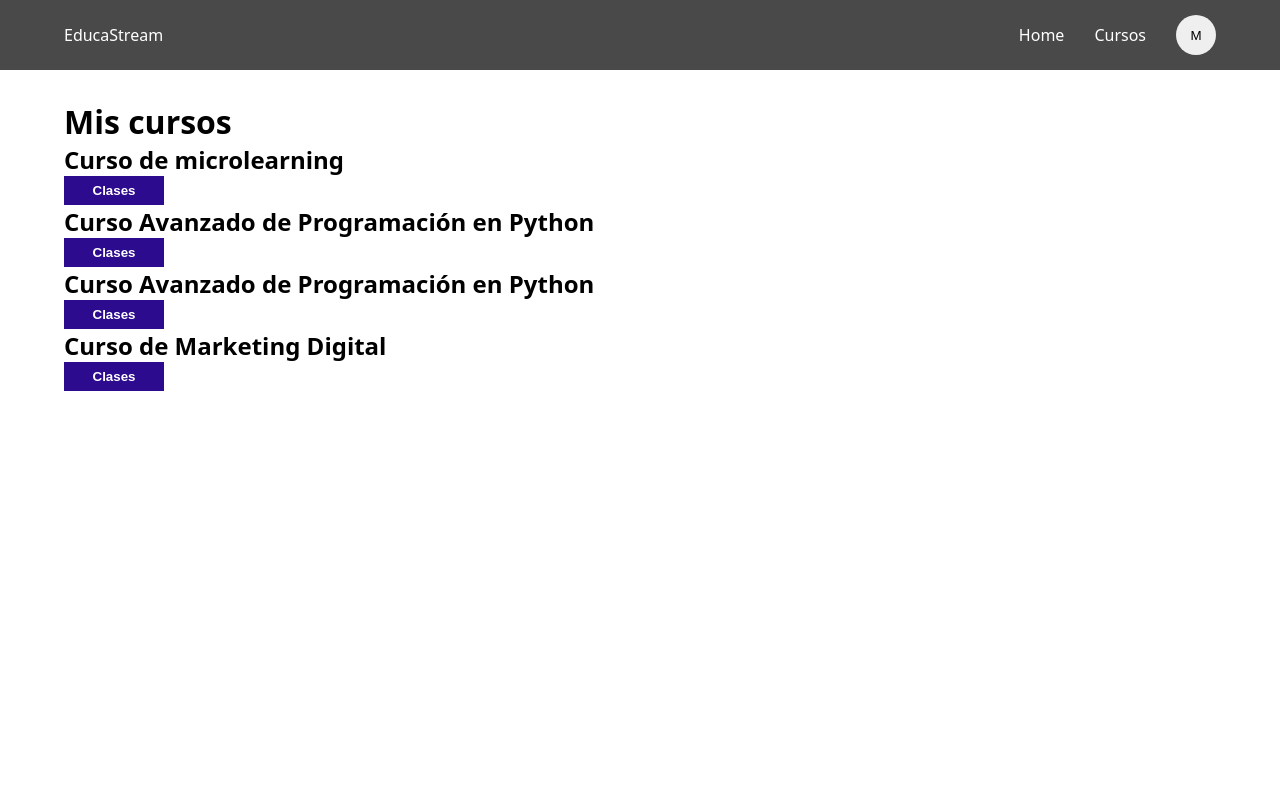
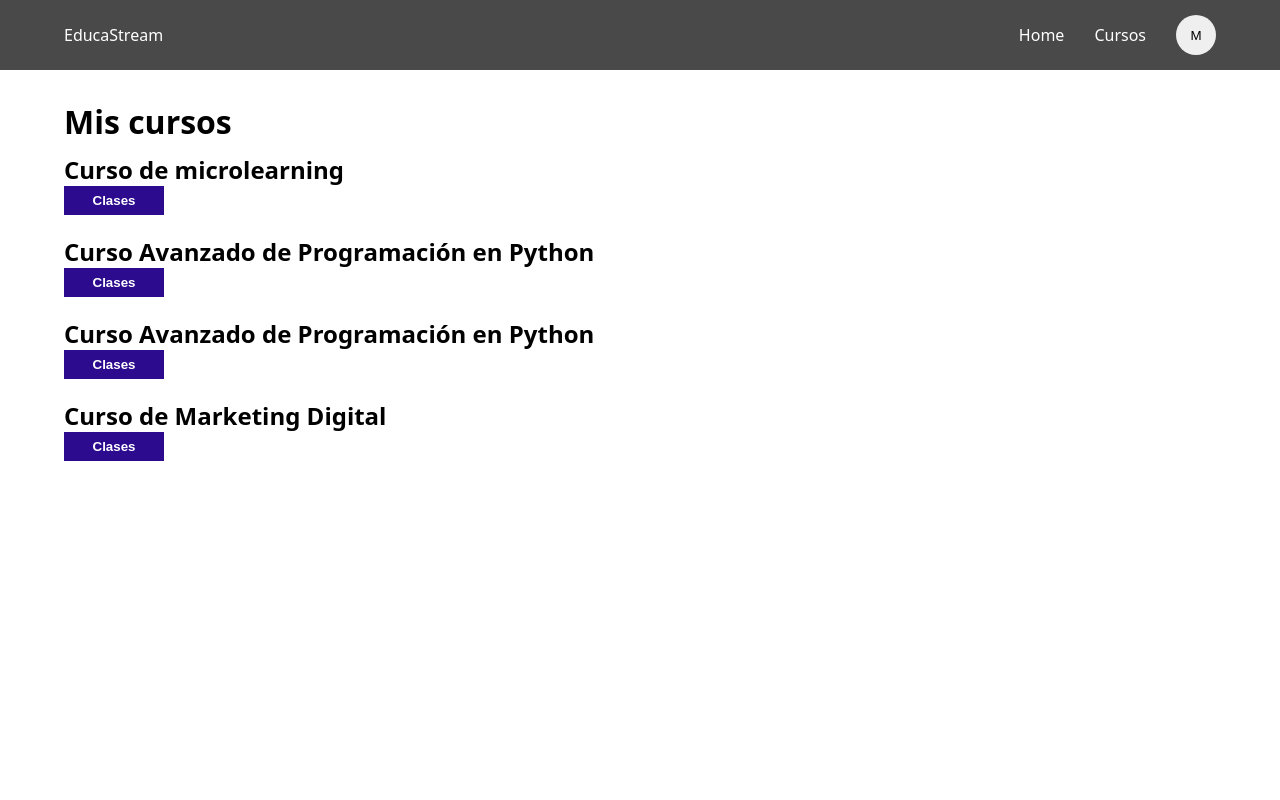
Before and after one commit to FacundoLizardo/PF-Henry, a React (Vite) app in the folder client/: page /student in a window 1280 px wide. Shown: the top 800 px of the page. Built offline with nearby package versions, Linux system fonts and the light colour scheme; no server answers.

Commit message:
Arreglos estilos generales

```diff
--- a/client/src/App.jsx
+++ b/client/src/App.jsx
@@ -35,18 +35,18 @@ function App() {
         {location.pathname === "/login" ? "" : <NavBar />}
         <Routes>
           <Route path="/" element={<Layout />} />
-          <Route path="/courses" element={<Courses />} />
+          <Route path="/courses/" element={<Courses />} />
           <Route path="/detailCourse/:id" element={<DetailCourse />} />
-          <Route path="/student" element={<Student />} />
+          <Route path="/student/" element={<Student />} />
           <Route path="/student/classList/:courseId" element={<ClassList />} />
           <Route
             path="/student/classList/lecture/:lessonId"
             element={<Lecture />}
           />
-          <Route path="/instructor" element={<Instructor />} />
+          <Route path="/instructor/" element={<Instructor />} />
           <Route path="/instructor/form" element={<Form />} />
-          <Route path="/config" element={<Config />} />
-          <Route path="/login" element={<Login />} />
+          <Route path="/config/" element={<Config />} />
+          <Route path="/login/" element={<Login />} />
           <Route path="*"></Route>
         </Routes>
         {shouldShowFooter() && <Footer />}
--- a/client/src/Components/Footer/Footer.module.css
+++ b/client/src/Components/Footer/Footer.module.css
@@ -27,7 +27,6 @@
 
 .sbFooterLinksDiv{
   width: 150px;
-  margin: 1rem;
   display: flex;
   justify-content: flex-start;
   flex-direction: column;
--- a/client/src/utils/data.js
+++ b/client/src/utils/data.js
@@ -32,7 +32,7 @@ export const listCourses = [
                 image:
                     "https://example.com/lesson1.jpg",
                 video_url:
-                    "https://example.com/lesson1.mp4",
+                    "https://www.youtube.com/watch?v=eDt4bzeSd7w",
                 duration: 15,
                 sequence_order: 1,
                 created_at: "20-12-2023 15:45hs",
@@ -46,7 +46,7 @@ export const listCourses = [
                 image:
                     "https://example.com/lesson2.jpg",
                 video_url:
-                    "https://example.com/lesson2.mp4",
+                    "https://www.youtube.com/watch?v=eDt4bzeSd7w",
                 duration: 20,
                 sequence_order: 2,
                 created_at: "20-12-2023 15:45hs",
@@ -60,7 +60,7 @@ export const listCourses = [
                 image:
                     "https://example.com/lesson3.jpg",
                 video_url:
-                    "https://example.com/lesson3.mp4",
+                    "https://www.youtube.com/watch?v=eDt4bzeSd7w",
                 duration: 25,
                 sequence_order: 3,
                 created_at: "20-12-2023 15:45hs",
@@ -74,7 +74,7 @@ export const listCourses = [
                 image:
                     "https://example.com/lesson4.jpg",
                 video_url:
-                    "https://example.com/lesson4.mp4",
+                    "https://www.youtube.com/watch?v=eDt4bzeSd7w",
                 duration: 18,
                 sequence_order: 4,
                 created_at: "20-12-2023 15:45hs",
@@ -110,7 +110,7 @@ export const listCourses = [
                 "description": "Conoce los conceptos básicos de Python y cómo configurar tu entorno de desarrollo.",
                 "course_id": "d1a12e5a-62f3-4f7e-9e67-19d8a5abf63e",
                 "image": "https://example.com/python_intro.jpg",
-                "video_url": "https://example.com/python_intro.mp4",
+                "video_url": "https://www.youtube.com/watch?v=eDt4bzeSd7w",
                 "duration": 20,
                 "sequence_order": 1,
                 "created_at": "25-02-2023 10:30hs",
@@ -122,7 +122,7 @@ export const listCourses = [
                 "description": "Aprende a usar condicionales y bucles en Python para controlar el flujo de tu programa.",
                 "course_id": "d1a12e5a-62f3-4f7e-9e67-19d8a5abf63e",
                 "image": "https://example.com/python_control.jpg",
-                "video_url": "https://example.com/python_control.mp4",
+                "video_url": "https://www.youtube.com/watch?v=eDt4bzeSd7w",
                 "duration": 25,
                 "sequence_order": 2,
                 "created_at": "25-02-2023 10:30hs",
@@ -134,7 +134,7 @@ export const listCourses = [
                 "description": "Descubre los principios de la programación orientada a objetos y cómo aplicarlos en Python.",
                 "course_id": "d1a12e5a-62f3-4f7e-9e67-19d8a5abf63e",
                 "image": "https://example.com/python_oop.jpg",
-                "video_url": "https://example.com/python_oop.mp4",
+                "video_url": "https://www.youtube.com/watch?v=eDt4bzeSd7w",
                 "duration": 30,
                 "sequence_order": 3,
                 "created_at": "25-02-2023 10:30hs",
@@ -146,7 +146,7 @@ export const listCourses = [
                 "description": "Aprende a crear aplicaciones web con el framework Flask y despliega tus proyectos en línea.",
                 "course_id": "d1a12e5a-62f3-4f7e-9e67-19d8a5abf63e",
                 "image": "https://example.com/flask_web.jpg",
-                "video_url": "https://example.com/flask_web.mp4",
+                "video_url": "https://www.youtube.com/watch?v=eDt4bzeSd7w",
                 "duration": 28,
                 "sequence_order": 4,
                 "created_at": "25-02-2023 10:30hs",
@@ -183,7 +183,7 @@ export const listCourses = [
                 "description": "Conoce los conceptos básicos de Python y cómo configurar tu entorno de desarrollo.",
                 "course_id": "d1a12e5a-62f3-4f7e-9e67-19d8a5abf63e",
                 "image": "https://example.com/python_intro.jpg",
-                "video_url": "https://example.com/python_intro.mp4",
+                "video_url": "https://www.youtube.com/watch?v=eDt4bzeSd7w",
                 "duration": 20,
                 "sequence_order": 1,
                 "created_at": "25-02-2023 10:30hs",
@@ -195,7 +195,7 @@ export const listCourses = [
                 "description": "Aprende a usar condicionales y bucles en Python para controlar el flujo de tu programa.",
                 "course_id": "d1a12e5a-62f3-4f7e-9e67-19d8a5abf63e",
                 "image": "https://example.com/python_control.jpg",
-                "video_url": "https://example.com/python_control.mp4",
+                "video_url": "https://www.youtube.com/watch?v=eDt4bzeSd7w",
                 "duration": 25,
                 "sequence_order": 2,
                 "created_at": "25-02-2023 10:30hs",
@@ -207,7 +207,7 @@ export const listCourses = [
                 "description": "Descubre los principios de la programación orientada a objetos y cómo aplicarlos en Python.",
                 "course_id": "d1a12e5a-62f3-4f7e-9e67-19d8a5abf63e",
                 "image": "https://example.com/python_oop.jpg",
-                "video_url": "https://example.com/python_oop.mp4",
+                "video_url": "https://www.youtube.com/watch?v=eDt4bzeSd7w",
                 "duration": 30,
                 "sequence_order": 3,
                 "created_at": "25-02-2023 10:30hs",
@@ -219,7 +219,7 @@ export const listCourses = [
                 "description": "Aprende a crear aplicaciones web con el framework Flask y despliega tus proyectos en línea.",
                 "course_id": "d1a12e5a-62f3-4f7e-9e67-19d8a5abf63e",
                 "image": "https://example.com/flask_web.jpg",
-                "video_url": "https://example.com/flask_web.mp4",
+                "video_url": "https://www.youtube.com/watch?v=eDt4bzeSd7w",
                 "duration": 28,
                 "sequence_order": 4,
                 "created_at": "25-02-2023 10:30hs",
--- a/client/src/views/Form/Form.jsx
+++ b/client/src/views/Form/Form.jsx
@@ -5,6 +5,7 @@ import { storage } from "../../firebase/firebase";
 import style from "./Form.module.css";
 import { ref, uploadBytes, getDownloadURL } from "firebase/storage";
 import { useNavigate } from "react-router-dom";
+import Button from "../../Components/Button/Button";
 
 const Form = () => {
 	const navigate = useNavigate();
@@ -97,9 +98,8 @@ const Form = () => {
 					</div>
 				</div>
 				<div className={style.modal__footer}>
-					<button className={style.button} onClick={() => onSubmit(course)}>
-						Create project
-					</button>
+					<Button text={"Crear curso"} className={style.button} onClick={() => onSubmit(course)} />
+
 				</div>
 			</div>
 		</div>
--- a/client/src/views/Instructor/Instructor.jsx
+++ b/client/src/views/Instructor/Instructor.jsx
@@ -1,14 +1,20 @@
+import { useNavigate } from "react-router-dom";
 import Styles from "./Instructor.module.css";
-import { Link } from "react-router-dom";
+import Button from "../../Components/Button/Button";
+
 const Instructor = () => {
-	return (
-		<div className={Styles.instructorContainer}>
-			<div>Hola soy instructor</div>
-			<Link to="/instructor/form">
-				<button>Crear nuevo curso</button>
-			</Link>
-		</div>
-	);
+  const navigate = useNavigate();
+
+  const handleNavigate = () => {
+    navigate("./form/");
+  };
+
+  return (
+    <div className={Styles.instructorContainer}>
+      <div>Instructor</div>
+      <Button text={"Crear nuevo curso"} onClick={handleNavigate} />
+    </div>
+  );
 };
 
 export default Instructor;
--- a/client/src/views/ListClass/ClassList.jsx
+++ b/client/src/views/ListClass/ClassList.jsx
@@ -29,7 +29,7 @@ const ClassList = () => {
       <h1>Lista de Clases</h1>
       {selectedCourse && selectedCourse.lessons ? (
         selectedCourse.lessons.map((lesson, index) => (
-          <div key={lesson.lesson_id}>
+          <div key={lesson.lesson_id} className={Styles.classListContent}>
             <p key={index}>{lesson.title}</p>
             <Button
               text={"Ir"}
--- a/client/src/views/ListClass/ClassList.module.css
+++ b/client/src/views/ListClass/ClassList.module.css
@@ -4,3 +4,7 @@
   min-height: 100%;
   padding: var(--pd-section);
 }
+
+.classListContent {
+  padding: 10px 0;
+}
--- a/client/src/views/Student/Student.jsx
+++ b/client/src/views/Student/Student.jsx
@@ -18,11 +18,11 @@ const Student = () => {
   };
 
   return (
-    <div className={Styles.studentContaineester}>
+    <div className={Styles.studentContainer}>
       <div>
         <h1>Mis cursos</h1>
         {listCourses.map((course) => (
-          <div key={course.course_id}>
+          <div key={course.course_id} className={Styles.studentContent}>
             <h2>{course.title}</h2>
             <Button
               text={"Clases"}
--- a/client/src/views/Student/Student.module.css
+++ b/client/src/views/Student/Student.module.css
@@ -1,6 +1,10 @@
-.studentContaineester {
-    width: 90%;
-    margin: auto;
-    min-height: 100%;
-    padding: var(--pd-section);
+.studentContainer {
+  width: 90%;
+  margin: auto;
+  min-height: 100%;
+  padding: var(--pd-section);
 }
+
+.studentContent {
+  padding: 10px 0;
+}
```
Also changed, not shown: client/src/views/Form/Form.module.css (+6 -4 lines).
